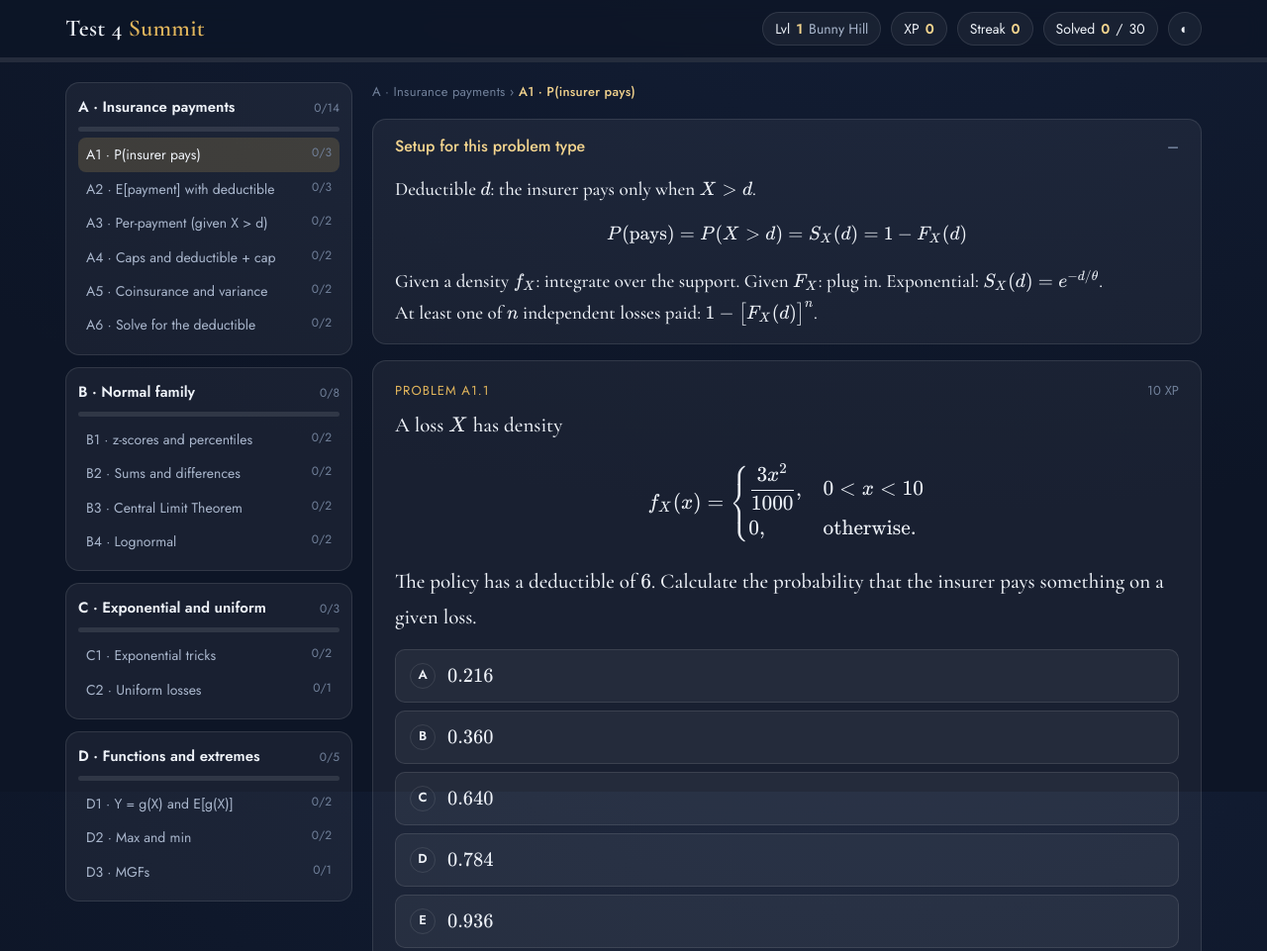
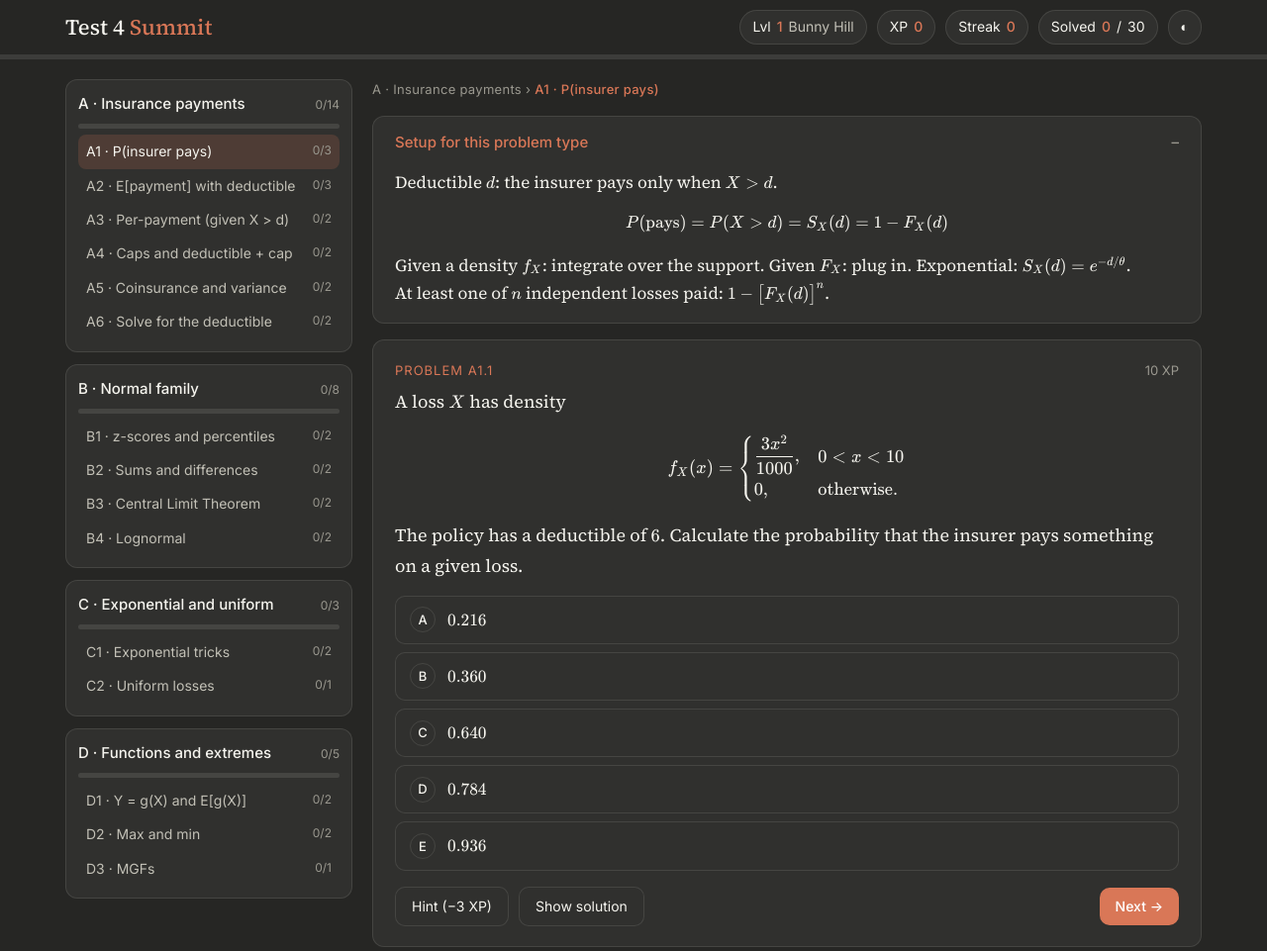
Before and after one commit to griffinw1/prob-risk-test4, a plain HTML site: page index.html in a window 1280 px wide. Shown: the top 961 px of the page at 99% size. Drawn offline with nearby package versions, Linux system fonts and the light colour scheme.

Commit message:
Match Claude app colors and fonts
Co-Authored-By: Claude Opus 5.5 <noreply@anthropic.com>

```diff
--- a/index.html
+++ b/index.html
@@ -5,30 +5,30 @@
 <meta name="viewport" content="width=device-width,initial-scale=1">
 <title>Test 4 Summit</title>
 <link rel="preconnect" href="https://fonts.googleapis.com">
-<link href="https://fonts.googleapis.com/css2?family=Cormorant+Garamond:wght@500;600&family=Jost:wght@400;500;600&display=swap" rel="stylesheet">
+<link href="https://fonts.googleapis.com/css2?family=Source+Serif+4:opsz,wght@8..60,400;8..60,500&family=Inter:wght@400;500&display=swap" rel="stylesheet">
 <link rel="stylesheet" href="https://cdnjs.cloudflare.com/ajax/libs/KaTeX/0.16.9/katex.min.css">
 <style>
-:root{--bg:#0d1526;--bg2:#131e35;--card:rgba(255,255,255,.05);--line:rgba(255,255,255,.1);--ink:#eef2f8;--soft:#a9b6cc;--mute:#71809a;--gold:#e2b65c;--gold2:#f3d48e;--green:#4cc38a;--red:#ef6b6b;--blue:#6aa8ff;--r:14px}
-:root[data-theme="light"]{--bg:#f6f3ec;--bg2:#ece6d8;--card:rgba(255,255,255,.75);--line:rgba(27,42,34,.12);--ink:#1b2a22;--soft:#46544d;--mute:#7e8b83;--gold:#956e29;--gold2:#b0863a;--green:#1f7a4d;--red:#b3322e;--blue:#2a5fb0}
+:root{--bg:#262624;--bg2:#262624;--card:#30302e;--line:rgba(222,220,209,.12);--ink:#f5f4ee;--soft:#c2c0b6;--mute:#9a988f;--gold:#d97757;--gold2:#d97757;--green:#5fa776;--red:#d9665b;--blue:#d97757;--r:12px}
+:root[data-theme="light"]{--bg:#faf9f5;--bg2:#faf9f5;--card:#ffffff;--line:rgba(31,30,29,.12);--ink:#141413;--soft:#3d3d3a;--mute:#73726c;--gold:#c6613f;--gold2:#c6613f;--green:#3f7d55;--red:#b5443a;--blue:#c6613f}
 *{box-sizing:border-box}
 html,body{margin:0}
-body{background:radial-gradient(1200px 600px at 70% -10%,var(--bg2),var(--bg));background-attachment:fixed;color:var(--ink);font:16px/1.6 Jost,system-ui,sans-serif;min-height:100vh}
+body{background:var(--bg);color:var(--ink);font:15px/1.6 Inter,system-ui,-apple-system,sans-serif;min-height:100vh}
 button{font:inherit;color:inherit;cursor:pointer}
-.top{position:sticky;top:0;z-index:5;backdrop-filter:blur(10px);background:color-mix(in srgb,var(--bg) 82%,transparent);border-bottom:1px solid var(--line)}
+.top{position:sticky;top:0;z-index:5;background:var(--bg);border-bottom:1px solid var(--line)}
 .topin{max-width:1180px;margin:0 auto;padding:10px 16px;display:flex;align-items:center;gap:16px;flex-wrap:wrap}
-.brand{font-family:"Cormorant Garamond",serif;font-size:24px;font-weight:600;letter-spacing:.3px;white-space:nowrap}
+.brand{font-family:"Source Serif 4",Georgia,serif;font-size:22px;font-weight:500;white-space:nowrap}
 .brand span{color:var(--gold)}
 .stats{display:flex;gap:10px;margin-left:auto;align-items:center;flex-wrap:wrap}
 .pill{display:flex;align-items:center;gap:6px;padding:5px 12px;border:1px solid var(--line);border-radius:999px;background:var(--card);font-size:14px;white-space:nowrap}
-.pill b{font-weight:600;color:var(--gold2)}
+.pill b{font-weight:500;color:var(--gold2)}
 .xpbar{height:4px;background:var(--line)}
-.xpbar i{display:block;height:100%;background:linear-gradient(90deg,var(--gold),var(--gold2));width:0;transition:width .5s}
+.xpbar i{display:block;height:100%;background:var(--gold);width:0;transition:width .5s}
 .wrap{max-width:1180px;margin:0 auto;padding:20px 16px 80px;display:grid;grid-template-columns:290px minmax(0,1fr);gap:20px}
 @media(max-width:860px){.wrap{grid-template-columns:minmax(0,1fr)}}
 .side{display:flex;flex-direction:column;gap:12px}
 .sec{border:1px solid var(--line);border-radius:var(--r);background:var(--card);padding:12px}
 .sech{display:flex;justify-content:space-between;align-items:baseline;gap:8px}
-.sech h3{margin:0;font-size:15px;font-weight:600}
+.sech h3{margin:0;font-size:15px;font-weight:500}
 .sech small{color:var(--mute);font-size:12px;white-space:nowrap}
 .sbar{height:5px;border-radius:9px;background:var(--line);margin:8px 0 6px;overflow:hidden}
 .sbar i{display:block;height:100%;background:var(--green);width:0;transition:width .5s}
@@ -45,14 +45,14 @@ details.card{padding:0}
 details.card summary{padding:14px 22px;cursor:pointer;font-weight:500;color:var(--gold2);list-style:none;display:flex;justify-content:space-between}
 details.card summary::after{content:"+";color:var(--mute)}
 details[open].card summary::after{content:"–"}
-.setup{padding:0 22px 16px;font-family:"Cormorant Garamond",serif;font-size:19px;line-height:1.65}
-.q{font-family:"Cormorant Garamond",serif;font-size:21px;line-height:1.7}
-.qn{font-family:Jost;font-size:13px;color:var(--gold);letter-spacing:1px;text-transform:uppercase;margin-bottom:6px;display:flex;gap:10px;align-items:center}
+.setup{padding:0 22px 16px;font-family:"Source Serif 4",Georgia,serif;font-size:17px;line-height:1.65}
+.q{font-family:"Source Serif 4",Georgia,serif;font-size:18px;line-height:1.7}
+.qn{font-family:Inter,system-ui,sans-serif;font-size:13px;color:var(--gold);letter-spacing:1px;text-transform:uppercase;margin-bottom:6px;display:flex;gap:10px;align-items:center}
 .qn .worth{margin-left:auto;color:var(--mute);text-transform:none;letter-spacing:0}
 .ch{display:grid;gap:8px;margin-top:14px}
-.c{display:flex;gap:12px;align-items:center;text-align:left;border:1px solid var(--line);background:var(--card);border-radius:10px;padding:10px 14px;font-family:"Cormorant Garamond",serif;font-size:20px;transition:transform .12s,border-color .2s,background .2s}
+.c{display:flex;gap:12px;align-items:center;text-align:left;border:1px solid var(--line);background:var(--card);border-radius:10px;padding:10px 14px;font-family:"Source Serif 4",Georgia,serif;font-size:17px;transition:transform .12s,border-color .2s,background .2s}
 .c:hover{border-color:var(--gold);transform:translateX(3px)}
-.c .L{font-family:Jost;font-size:13px;font-weight:600;width:26px;height:26px;display:grid;place-items:center;border-radius:50%;border:1px solid var(--line);flex:none}
+.c .L{font-family:Inter,system-ui,sans-serif;font-size:13px;font-weight:500;width:26px;height:26px;display:grid;place-items:center;border-radius:50%;border:1px solid var(--line);flex:none}
 .c.bad{border-color:var(--red);background:color-mix(in srgb,var(--red) 14%,transparent);animation:shake .35s}
 .c.good{border-color:var(--green);background:color-mix(in srgb,var(--green) 16%,transparent)}
 .c[disabled]{cursor:default}
@@ -60,14 +60,14 @@ details[open].card summary::after{content:"–"}
 .row{display:flex;gap:10px;flex-wrap:wrap;margin-top:16px;align-items:center}
 .btn{border:1px solid var(--line);background:var(--card);border-radius:10px;padding:8px 16px;font-size:14px}
 .btn:hover{border-color:var(--gold)}
-.btn.go{background:linear-gradient(90deg,var(--gold),var(--gold2));color:#1b1408;border:0;font-weight:600}
+.btn.go{background:var(--gold);color:#fff;border:0;font-weight:500}
 .msg{font-size:15px;font-weight:500}
-.hint,.sol{margin-top:16px;border-top:1px dashed var(--line);padding-top:14px;font-family:"Cormorant Garamond",serif;font-size:19px;line-height:1.65}
-.hint b,.sol b{font-family:Jost;font-size:12px;letter-spacing:1px;text-transform:uppercase;color:var(--gold);font-weight:600;display:block;margin-bottom:4px}
+.hint,.sol{margin-top:16px;border-top:1px dashed var(--line);padding-top:14px;font-family:"Source Serif 4",Georgia,serif;font-size:17px;line-height:1.65}
+.hint b,.sol b{font-family:Inter,system-ui,sans-serif;font-size:12px;letter-spacing:1px;text-transform:uppercase;color:var(--gold);font-weight:500;display:block;margin-bottom:4px}
 .dots{display:flex;gap:6px;flex-wrap:wrap}
 .dot{width:30px;height:30px;border-radius:50%;border:1px solid var(--line);background:var(--card);font-size:12px;display:grid;place-items:center}
 .dot.on{border-color:var(--gold);color:var(--gold2)}
-.dot.ok{background:var(--green);border-color:var(--green);color:#06210f}
+.dot.ok{background:var(--green);border-color:var(--green);color:#fff}
 .dot.rev{background:var(--mute);color:var(--bg)}
 .toast{position:fixed;left:50%;bottom:28px;transform:translate(-50%,40px);opacity:0;background:var(--bg2);border:1px solid var(--gold);color:var(--ink);padding:10px 18px;border-radius:999px;font-weight:500;transition:.35s;z-index:20;pointer-events:none;white-space:nowrap}
 .toast.show{transform:translate(-50%,0);opacity:1}
@@ -376,7 +376,7 @@ $("reset").onclick=()=>{if(confirm("Reset all XP and progress?")){st={xp:0,strea
 const th=()=>{let t;try{t=localStorage.getItem(KEY+"_theme");}catch(e){}document.documentElement.dataset.theme=t||"dark";};th();
 $("theme").onclick=()=>{const n=document.documentElement.dataset.theme==="dark"?"light":"dark";document.documentElement.dataset.theme=n;try{localStorage.setItem(KEY+"_theme",n);}catch(e){}};
 const cv=$("fx"),cx=cv.getContext("2d");let parts=[];function size(){cv.width=innerWidth;cv.height=innerHeight;}size();addEventListener("resize",size);
-function burst(el){if(matchMedia("(prefers-reduced-motion: reduce)").matches)return;const r=el.getBoundingClientRect();for(let k=0;k<36;k++)parts.push({x:r.left+r.width*0.2,y:r.top+r.height/2,vx:(Math.random()*2-0.5)*6,vy:-Math.random()*7-2,l:60,c:["#e2b65c","#f3d48e","#4cc38a","#ffffff"][k%4],s:Math.random()*3+2});if(parts.length<=36)loop();}
+function burst(el){if(matchMedia("(prefers-reduced-motion: reduce)").matches)return;const r=el.getBoundingClientRect();for(let k=0;k<36;k++)parts.push({x:r.left+r.width*0.2,y:r.top+r.height/2,vx:(Math.random()*2-0.5)*6,vy:-Math.random()*7-2,l:60,c:["#d97757","#e8a58c","#5fa776","#f5f4ee"][k%4],s:Math.random()*3+2});if(parts.length<=36)loop();}
 function loop(){cx.clearRect(0,0,cv.width,cv.height);parts.forEach(p=>{p.x+=p.vx;p.y+=p.vy;p.vy+=0.25;p.l--;cx.globalAlpha=Math.max(0,p.l/60);cx.fillStyle=p.c;cx.fillRect(p.x,p.y,p.s,p.s);});parts=parts.filter(p=>p.l>0);if(parts.length)requestAnimationFrame(loop);else cx.clearRect(0,0,cv.width,cv.height);}
 </script>
 <script src="https://cdnjs.cloudflare.com/ajax/libs/KaTeX/0.16.9/katex.min.js"></script>
```
